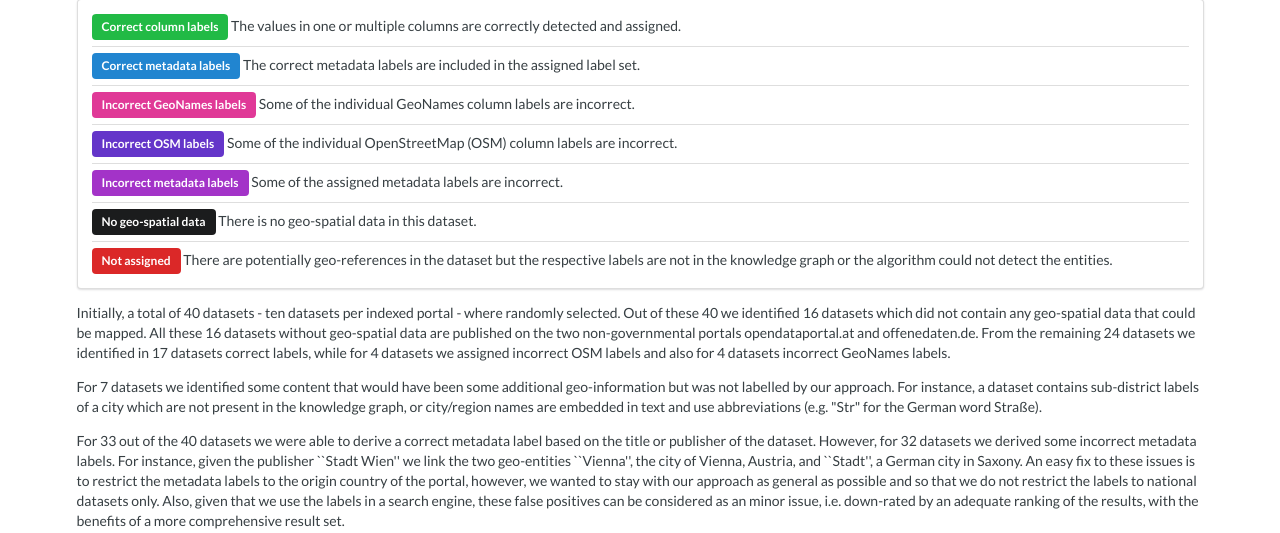
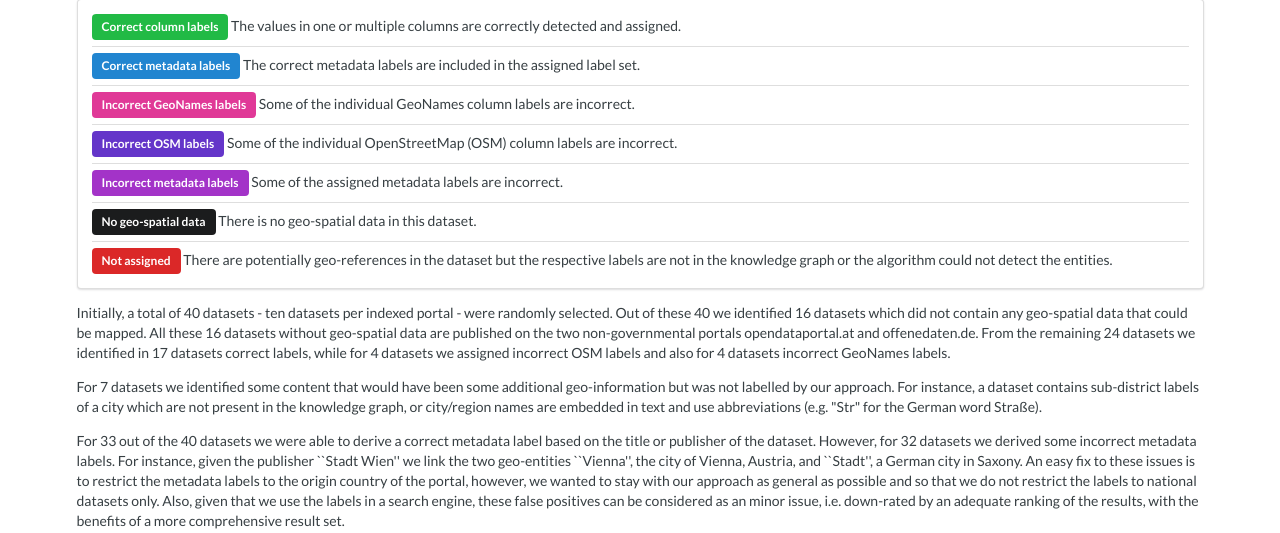
Before and after one commit to sebneu/geolabelling, a Flask app: page /odgraph/eswc in a window 1280 px wide. Shown: the part 240-773 px from the top of the page. Run offline with Flask 2, Linux system fonts and the light colour scheme; parts of the project's set-up code (start-up, migrations or seed data) failed here and were passed over; some libraries are stand-ins or nearby versions.

Commit message:
eswc evaluation

```diff
--- a/ui/templates/eswc.jinja
+++ b/ui/templates/eswc.jinja
@@ -59,7 +59,7 @@
 
 
         <p>
-        Initially, a total of 40 datasets - ten datasets per indexed portal - where randomly selected.
+        Initially, a total of 40 datasets - ten datasets per indexed portal - were randomly selected.
         Out of these 40 we identified 16 datasets which did not contain any geo-spatial data that could be mapped.
         All these 16 datasets without geo-spatial data are published on the two non-governmental portals opendataportal.at and offenedaten.de.
         From the remaining 24 datasets we identified in 17 datasets correct labels, while for 4 datasets we assigned incorrect OSM labels and also for 4 datasets incorrect GeoNames labels.
```
